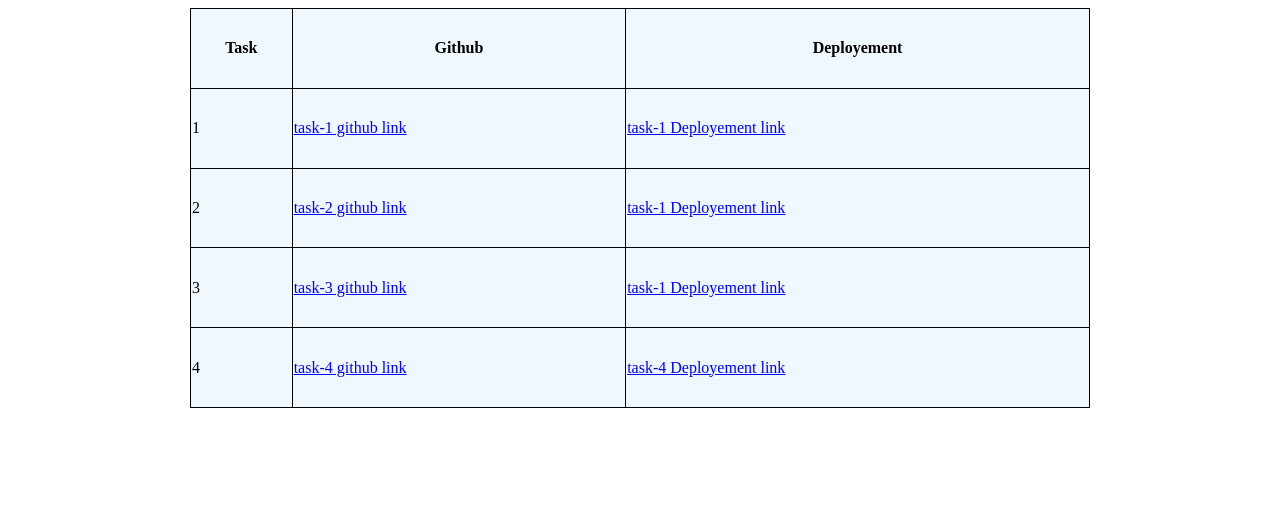
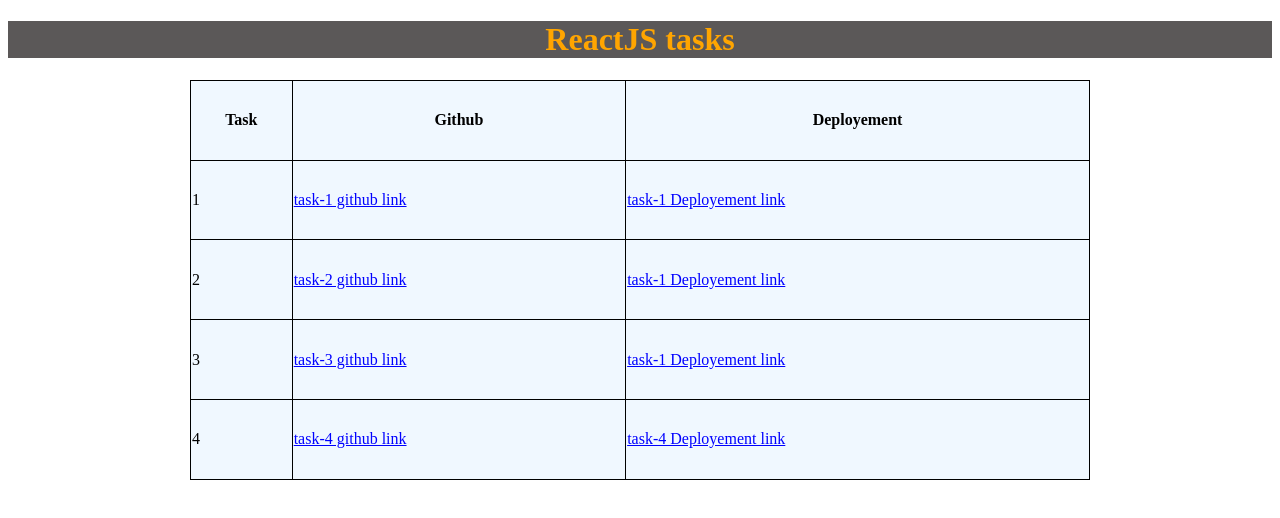
Before and after one commit to satwik2305/MERN-REACT-tasks, a plain HTML site: page index.html in a window 1280 px wide. Drawn offline with Linux system fonts and the light colour scheme.

Commit message:
Update index.html

```diff
--- a/index.html
+++ b/index.html
@@ -6,6 +6,11 @@
     <title>Document</title>
 </head>
 <style>
+    h1{
+        text-align: center;
+        color: orange;
+        background-color: rgb(91, 88, 88);
+    }
     table {
         background-color: aliceblue;
   border-collapse: collapse;
@@ -24,6 +29,7 @@ a:hover{
 }
 </style>
 <body>
+    <h1>ReactJS tasks</h1>
     <table>
         <tr>
           <th>Task</th>
```
